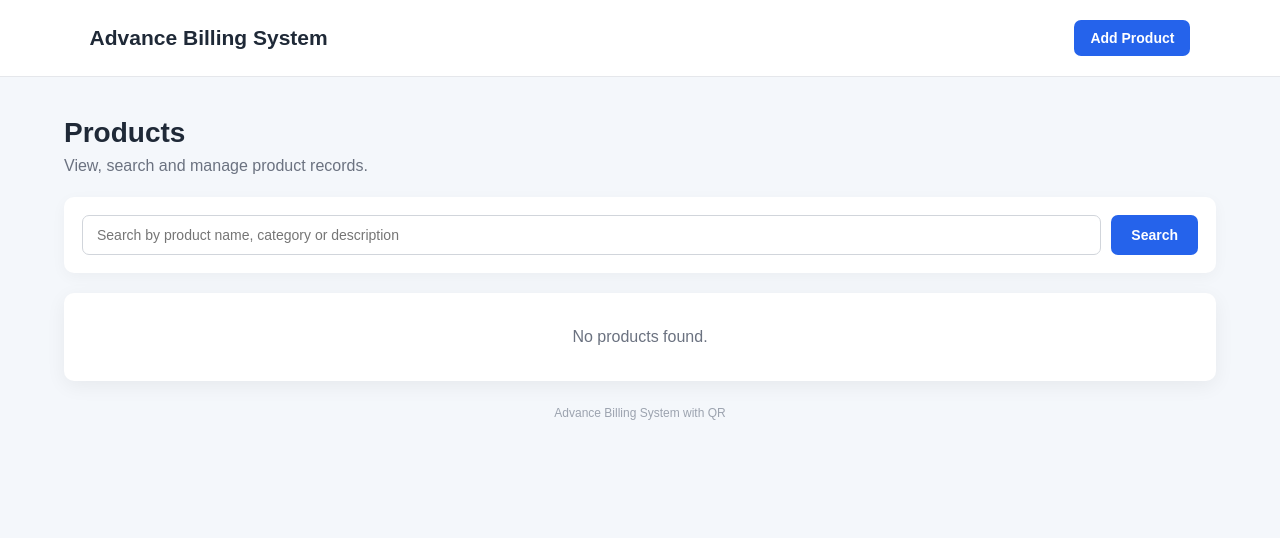
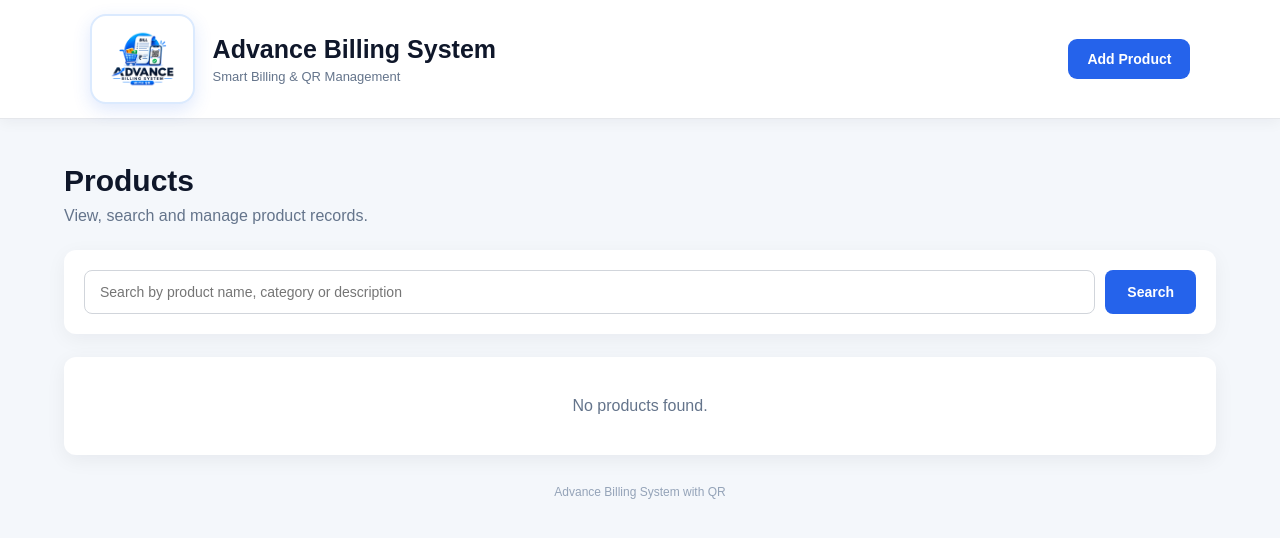
Before and after one commit to Bhaumik210/advance-billing-login, a Django app: page /products/ in a window 1280 px wide. Shown: the top 538 px of the page. Run offline with Django 5.2, Linux system fonts and the light colour scheme; the visitor is signed in with stand-in values (Sample User, id 1).

Commit message:
Update website branding and home configuration

```diff
--- a/accounts/templates/accounts/product_list.html
+++ b/accounts/templates/accounts/product_list.html
@@ -1,8 +1,12 @@
+{% load static %}
+
 <!DOCTYPE html>
 <html lang="en">
 
 <head>
+
     <meta charset="UTF-8">
+
     <meta
         name="viewport"
         content="width=device-width, initial-scale=1.0"
@@ -11,6 +15,7 @@
     <title>Products</title>
 
     <style>
+
         * {
             box-sizing: border-box;
         }
@@ -22,90 +27,206 @@
             color: #1f2937;
         }
 
+
+        /* =========================
+           HEADER / NAVBAR
+        ========================= */
+
         .navbar {
+            width: 100%;
             background: #ffffff;
-            padding: 20px 7%;
             border-bottom: 1px solid #e5e7eb;
+            box-shadow: 0 3px 14px rgba(15, 23, 42, 0.05);
+
+            padding: 14px 7%;
+
             display: flex;
+            align-items: center;
             justify-content: space-between;
-            align-items: center;
+
+            gap: 20px;
         }
 
-        .navbar h2 {
+        .brand {
+            display: flex;
+            align-items: center;
+            gap: 18px;
+        }
+
+        .logo-box {
+            width: 105px;
+            height: 90px;
+
+            padding: 7px;
+
+            background: #ffffff;
+
+            border: 2px solid #dbeafe;
+            border-radius: 16px;
+
+            box-shadow:
+                0 6px 18px rgba(37, 99, 235, 0.15);
+
+            display: flex;
+            align-items: center;
+            justify-content: center;
+
+            flex-shrink: 0;
+        }
+
+        .brand-logo {
+            width: 100%;
+            height: 100%;
+
+            display: block;
+
+            object-fit: contain;
+        }
+
+        .brand-content {
+            display: flex;
+            flex-direction: column;
+        }
+
+        .brand-name {
             margin: 0;
-            font-size: 21px;
+
+            font-size: 25px;
+            line-height: 1.2;
+
+            font-weight: 700;
+
+            color: #0f172a;
+        }
+
+        .brand-tagline {
+            margin-top: 5px;
+
+            font-size: 13px;
+
+            color: #64748b;
         }
 
         .add-btn {
+            display: inline-flex;
+            align-items: center;
+            justify-content: center;
+
             background: #2563eb;
             color: #ffffff;
+
             text-decoration: none;
-            padding: 10px 16px;
-            border-radius: 7px;
+
+            padding: 12px 19px;
+
+            border-radius: 9px;
+
             font-size: 14px;
             font-weight: 600;
+
+            white-space: nowrap;
+
+            transition: 0.2s;
         }
 
         .add-btn:hover {
             background: #1d4ed8;
+            transform: translateY(-1px);
         }
+
+
+        /* =========================
+           MAIN CONTENT
+        ========================= */
 
         .container {
             width: 90%;
             max-width: 1200px;
-            margin: 40px auto;
+
+            margin: 45px auto;
         }
 
         .page-header {
-            margin-bottom: 22px;
+            margin-bottom: 25px;
         }
 
         .page-header h1 {
-            margin: 0 0 8px;
-            font-size: 28px;
+            margin: 0 0 9px;
+
+            font-size: 30px;
+
+            color: #0f172a;
         }
 
         .page-header p {
             margin: 0;
-            color: #6b7280;
+
+            color: #64748b;
+
+            font-size: 16px;
         }
+
+
+        /* =========================
+           SEARCH
+        ========================= */
 
         .search-box {
             background: #ffffff;
-            padding: 18px;
-            border-radius: 10px;
-            margin-bottom: 20px;
-            box-shadow: 0 4px 15px rgba(0, 0, 0, 0.04);
+
+            padding: 20px;
+
+            border-radius: 12px;
+
+            margin-bottom: 23px;
+
+            box-shadow:
+                0 5px 20px rgba(15, 23, 42, 0.05);
         }
 
         .search-form {
             display: flex;
+
             gap: 10px;
         }
 
         .search-input {
             flex: 1;
-            padding: 11px 14px;
+
+            padding: 13px 15px;
+
             border: 1px solid #d1d5db;
-            border-radius: 7px;
+            border-radius: 8px;
+
             font-size: 14px;
+
             outline: none;
         }
 
         .search-input:focus {
             border-color: #2563eb;
-            box-shadow: 0 0 0 3px rgba(37, 99, 235, 0.08);
+
+            box-shadow:
+                0 0 0 3px rgba(37, 99, 235, 0.10);
         }
 
         .search-btn {
             background: #2563eb;
+
             color: #ffffff;
+
             border: none;
-            padding: 11px 20px;
-            border-radius: 7px;
+
+            padding: 12px 22px;
+
+            border-radius: 8px;
+
+            cursor: pointer;
+
             font-size: 14px;
             font-weight: 600;
-            cursor: pointer;
+
+            transition: 0.2s;
         }
 
         .search-btn:hover {
@@ -114,54 +235,86 @@
 
         .clear-btn {
             display: flex;
+
+            align-items: center;
             justify-content: center;
-            align-items: center;
-            padding: 11px 16px;
+
+            padding: 12px 18px;
+
             border: 1px solid #d1d5db;
-            border-radius: 7px;
+            border-radius: 8px;
+
             text-decoration: none;
+
             color: #374151;
+
             font-size: 14px;
             font-weight: 600;
+
+            background: #ffffff;
         }
 
         .clear-btn:hover {
-            background: #f9fafb;
+            background: #f8fafc;
         }
 
         .search-info {
             margin-bottom: 15px;
-            color: #6b7280;
+
+            color: #64748b;
+
             font-size: 14px;
         }
 
+
+        /* =========================
+           PRODUCT TABLE
+        ========================= */
+
         .card {
             background: #ffffff;
-            border-radius: 10px;
+
+            border-radius: 12px;
+
             overflow-x: auto;
-            box-shadow: 0 5px 20px rgba(0, 0, 0, 0.06);
+
+            box-shadow:
+                0 5px 20px rgba(15, 23, 42, 0.06);
         }
 
         table {
             width: 100%;
+
             border-collapse: collapse;
         }
 
         th,
         td {
-            padding: 15px;
+            padding: 17px 16px;
+
             text-align: left;
+
             border-bottom: 1px solid #e5e7eb;
         }
 
         th {
-            background: #f9fafb;
+            background: #f8fafc;
+
+            color: #334155;
+
             font-size: 14px;
-            color: #374151;
+
+            font-weight: 700;
         }
 
         td {
+            color: #1f2937;
+
             font-size: 14px;
+        }
+
+        tbody tr:hover {
+            background: #fafcff;
         }
 
         tr:last-child td {
@@ -170,75 +323,145 @@
 
         .stock-low {
             color: #dc2626;
-            font-weight: 600;
+
+            font-weight: 700;
         }
 
         .stock-ok {
             color: #059669;
-            font-weight: 600;
+
+            font-weight: 700;
         }
 
         .empty {
-            padding: 35px;
+            padding: 40px;
+
             text-align: center;
-            color: #6b7280;
+
+            color: #64748b;
         }
+
+
+        /* =========================
+           PAGINATION
+        ========================= */
 
         .pagination {
             display: flex;
+
             justify-content: center;
             align-items: center;
-            gap: 7px;
-            margin-top: 25px;
+
+            gap: 8px;
+
+            margin-top: 26px;
+
             flex-wrap: wrap;
         }
 
         .page-link {
             display: inline-flex;
+
             justify-content: center;
             align-items: center;
-            min-width: 40px;
-            height: 40px;
-            padding: 0 12px;
+
+            min-width: 42px;
+            height: 42px;
+
+            padding: 0 13px;
+
+            background: #ffffff;
+
+            color: #374151;
+
             border: 1px solid #d1d5db;
-            background: #ffffff;
-            color: #374151;
+            border-radius: 8px;
+
             text-decoration: none;
-            border-radius: 7px;
+
             font-size: 14px;
+            font-weight: 600;
         }
 
         .page-link:hover {
-            background: #f9fafb;
+            background: #f8fafc;
+
+            border-color: #93c5fd;
         }
 
         .page-current {
             background: #2563eb;
+
             color: #ffffff;
+
             border-color: #2563eb;
         }
 
         .page-info {
+            margin-top: 13px;
+
             text-align: center;
-            color: #6b7280;
+
+            color: #64748b;
+
             font-size: 13px;
-            margin-top: 12px;
         }
 
+
+        /* =========================
+           FOOTER
+        ========================= */
+
         .footer {
+            margin-top: 30px;
+
             text-align: center;
-            margin-top: 25px;
-            color: #9ca3af;
+
+            color: #94a3b8;
+
             font-size: 12px;
         }
 
-        @media (max-width: 700px) {
+
+        /* =========================
+           MOBILE RESPONSIVE
+        ========================= */
+
+        @media (max-width: 750px) {
+
             .navbar {
-                padding: 18px 20px;
+                padding: 12px 20px;
+            }
+
+            .brand {
+                gap: 10px;
+            }
+
+            .logo-box {
+                width: 75px;
+                height: 68px;
+
+                border-radius: 12px;
+            }
+
+            .brand-name {
+                font-size: 18px;
+            }
+
+            .brand-tagline {
+                display: none;
+            }
+
+            .add-btn {
+                padding: 10px 13px;
+
+                font-size: 12px;
             }
 
             .container {
                 width: 94%;
+
+                margin-top: 30px;
             }
 
             .search-form {
@@ -249,17 +472,67 @@
             td {
                 white-space: nowrap;
             }
+
         }
+
+
+        @media (max-width: 480px) {
+
+            .brand-name {
+                display: none;
+            }
+
+            .logo-box {
+                width: 70px;
+                height: 65px;
+            }
+
+        }
+
     </style>
+
 </head>
+
 
 <body>
 
+
+<!-- =========================
+     NAVBAR
+========================= -->
+
 <div class="navbar">
 
-    <h2>
-        Advance Billing System
-    </h2>
+
+    <div class="brand">
+
+
+        <div class="logo-box">
+
+            <img
+                src="{% static 'accounts/images/logo.png' %}"
+                alt="Advance Billing System with QR Logo"
+                class="brand-logo"
+            >
+
+        </div>
+
+
+        <div class="brand-content">
+
+            <h2 class="brand-name">
+                Advance Billing System
+            </h2>
+
+            <span class="brand-tagline">
+                Smart Billing & QR Management
+            </span>
+
+        </div>
+
+
+    </div>
+
 
     <a
         href="{% url 'add_product' %}"
@@ -268,9 +541,17 @@
         Add Product
     </a>
 
+
 </div>
 
+
+
+<!-- =========================
+     MAIN CONTENT
+========================= -->
+
 <div class="container">
+
 
     <div class="page-header">
 
@@ -284,13 +565,19 @@
 
     </div>
 
+
+
+    <!-- SEARCH -->
+
     <div class="search-box">
+
 
         <form
             method="GET"
             action="{% url 'product_list' %}"
             class="search-form"
         >
+
 
             <input
                 type="text"
@@ -300,12 +587,14 @@
                 placeholder="Search by product name, category or description"
             >
 
+
             <button
                 type="submit"
                 class="search-btn"
             >
                 Search
             </button>
+
 
             {% if search_query %}
 
@@ -318,57 +607,105 @@
 
             {% endif %}
 
+
         </form>
 
+
     </div>
+
+
+
+    <!-- SEARCH INFORMATION -->
 
     {% if search_query %}
 
         <div class="search-info">
+
             Search results for:
-            <strong>{{ search_query }}</strong>
+
+            <strong>
+                {{ search_query }}
+            </strong>
+
         </div>
 
     {% endif %}
 
+
+
+    <!-- PRODUCT TABLE -->
+
     <div class="card">
+
 
         {% if page_obj.object_list %}
 
+
             <table>
+
 
                 <thead>
 
+
                     <tr>
-                        <th>Name</th>
-                        <th>Category</th>
-                        <th>Price</th>
-                        <th>Stock</th>
-                        <th>GST Rate</th>
-                        <th>Description</th>
+
+                        <th>
+                            Name
+                        </th>
+
+                        <th>
+                            Category
+                        </th>
+
+                        <th>
+                            Price
+                        </th>
+
+                        <th>
+                            Stock
+                        </th>
+
+                        <th>
+                            GST Rate
+                        </th>
+
+                        <th>
+                            Description
+                        </th>
+
                     </tr>
+
 
                 </thead>
 
+
+
                 <tbody>
+
 
                     {% for product in page_obj %}
 
+
                         <tr>
+
 
                             <td>
                                 {{ product.name }}
                             </td>
 
+
                             <td>
                                 {{ product.category }}
                             </td>
+
 
                             <td>
                                 ₹{{ product.price }}
                             </td>
 
+
                             <td>
+
 
                                 {% if product.stock <= 5 %}
 
@@ -384,32 +721,42 @@
 
                                 {% endif %}
 
+
                             </td>
+
 
                             <td>
                                 {{ product.gst_rate }}%
                             </td>
 
+
                             <td>
                                 {{ product.description|default:"-" }}
                             </td>
 
+
                         </tr>
+
 
                     {% endfor %}
 
+
                 </tbody>
+
 
             </table>
 
+
         {% else %}
 
+
             <div class="empty">
+
 
                 {% if search_query %}
 
                     No products found for
-                    "{{ search_query }}".
+                    "<strong>{{ search_query }}</strong>".
 
                 {% else %}
 
@@ -417,17 +764,27 @@
 
                 {% endif %}
 
+
             </div>
+
 
         {% endif %}
 
+
     </div>
+
+
+
+    <!-- PAGINATION -->
 
     {% if page_obj.paginator.num_pages > 1 %}
 
+
         <div class="pagination">
 
+
             {% if page_obj.has_previous %}
+
 
                 <a
                     href="?search={{ search_query }}&page=1"
@@ -436,6 +793,7 @@
                     First
                 </a>
 
+
                 <a
                     href="?search={{ search_query }}&page={{ page_obj.previous_page_number }}"
                     class="page-link"
@@ -443,30 +801,46 @@
                     Previous
                 </a>
 
+
             {% endif %}
+
+
 
             {% for page_number in page_obj.paginator.page_range %}
 
+
                 {% if page_number == page_obj.number %}
 
+
                     <span class="page-link page-current">
+
                         {{ page_number }}
+
                     </span>
 
+
                 {% else %}
+
 
                     <a
                         href="?search={{ search_query }}&page={{ page_number }}"
                         class="page-link"
                     >
+
                         {{ page_number }}
+
                     </a>
+
 
                 {% endif %}
 
+
             {% endfor %}
 
+
+
             {% if page_obj.has_next %}
+
 
                 <a
                     href="?search={{ search_query }}&page={{ page_obj.next_page_number }}"
@@ -475,6 +849,7 @@
                     Next
                 </a>
 
+
                 <a
                     href="?search={{ search_query }}&page={{ page_obj.paginator.num_pages }}"
                     class="page-link"
@@ -482,22 +857,41 @@
                     Last
                 </a>
 
+
             {% endif %}
+
 
         </div>
 
+
+
         <div class="page-info">
-            Page {{ page_obj.number }}
-            of {{ page_obj.paginator.num_pages }}
+
+            Page
+            {{ page_obj.number }}
+
+            of
+
+            {{ page_obj.paginator.num_pages }}
+
         </div>
+
 
     {% endif %}
 
+
+
+    <!-- FOOTER -->
+
     <div class="footer">
+
         Advance Billing System with QR
+
     </div>
 
+
 </div>
+
 
 </body>
 
--- a/advance_billing/settings.py
+++ b/advance_billing/settings.py
@@ -109,7 +109,7 @@ USE_TZ = True
 
 
 # Static files
-STATIC_URL = 'static/'
+STATIC_URL = '/static/'
 
 
 # Default primary key
--- a/advance_billing/urls.py
+++ b/advance_billing/urls.py
@@ -16,9 +16,15 @@ Including another URLconf
 """
 from django.contrib import admin
 from django.urls import path, include
+from django.shortcuts import redirect
+
+
+def home(request):
+    return redirect("distributor_login")
 
 
 urlpatterns = [
     path("admin/", admin.site.urls),
+    path("", home, name="home"),
     path("", include("accounts.urls")),
 ]
```
Also changed, not shown: accounts/static/accounts/images/logo.png (added).
